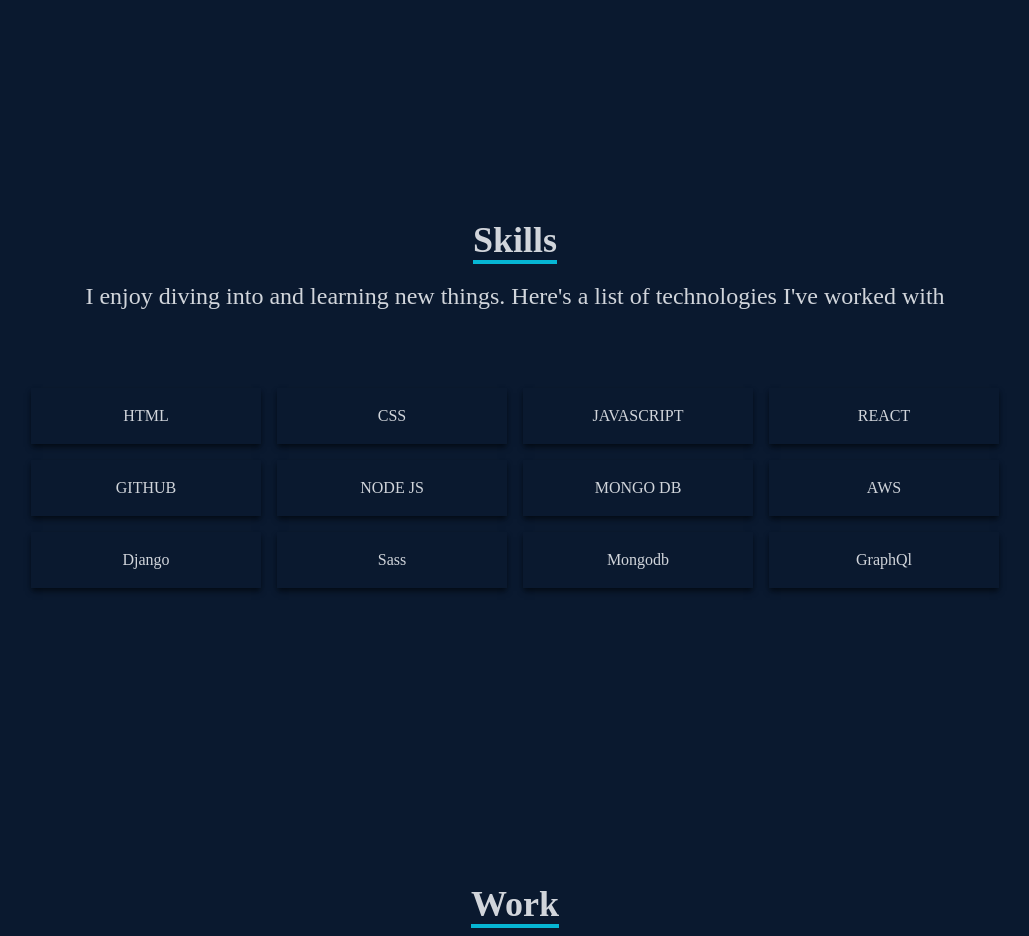
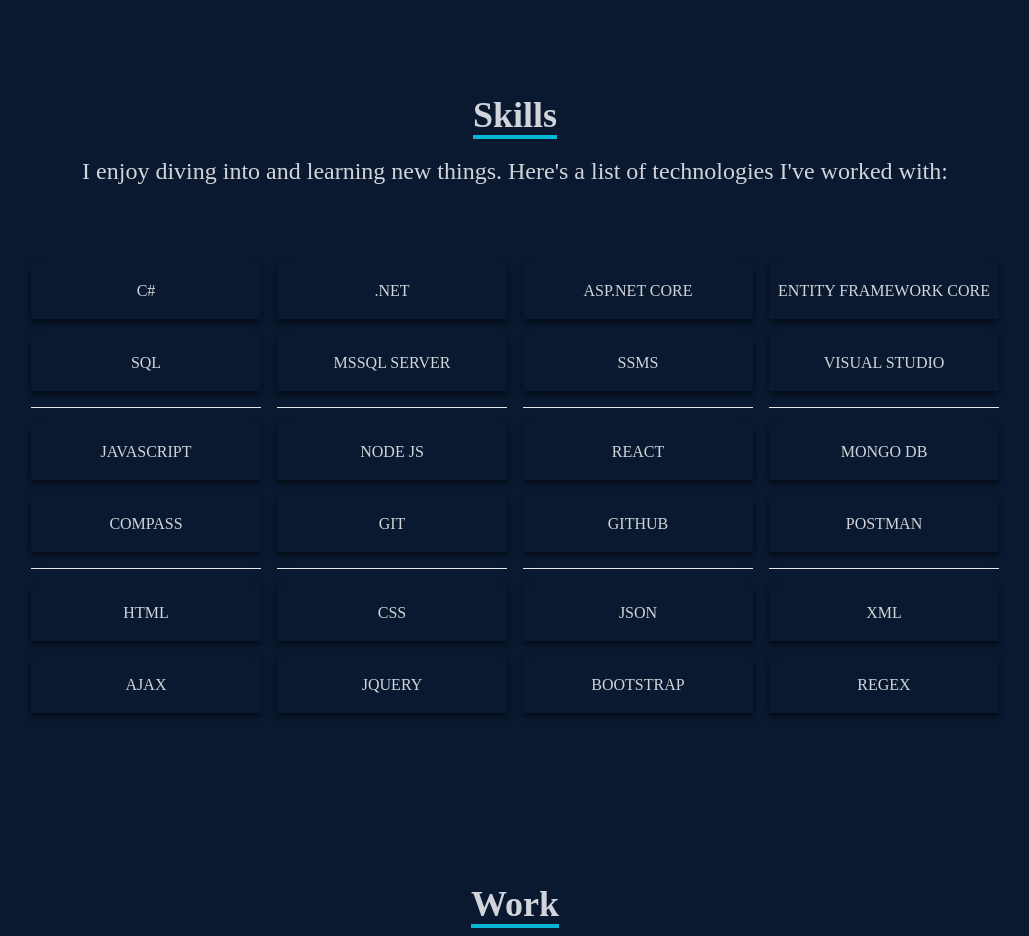
Before and after one commit to BozhidarChervenkov/PortfolioCV, a React (Create React App) app in the folder PortfolioCV/: page / in a window 1280 px wide. Shown: the part 1580-2516 px from the top of the page, without its empty margins (125-1154 px from the left). Built offline with nearby package versions, Linux system fonts and the light colour scheme.

Commit message:
Skills page complete

```diff
--- a/PortfolioCV/src/components/Skills.jsx
+++ b/PortfolioCV/src/components/Skills.jsx
@@ -7,9 +7,65 @@
             <div className='max-w-[1000px] mx-auto p-4 flex flex-col justify-center w-full h-full'>
                 <div className=' w-full flex justify-center items-center flex-col mb-7'>
                     <p className='text-4xl font-bold inline border-b-4 border-cyan-500 text-center '>Skills</p>
-              <p className='py-4 text-2xl'>I enjoy diving into and learning new things. Here's a list of technologies I've worked with</p>
+                    <p className='py-4 text-2xl'>I enjoy diving into and learning new things. Here's a list of technologies I've worked with:</p>
                 </div>
                 <div className='w-full grid grid-cols-2 sm:grid-cols-4 gap-4 text-center py-8'>
+                    <div className='shadow-md shadow-[#040c16] hover:scale-110 duration-500'>
+                        <p className='my-4'>C#</p>
+                    </div>
+                    <div className='shadow-md shadow-[#040c16] hover:scale-110 duration-500'>
+                        <p className='my-4'>.NET</p>
+                    </div>
+                    <div className='shadow-md shadow-[#040c16] hover:scale-110 duration-500'>
+                        <p className='my-4'>ASP.NET CORE</p>
+                    </div>
+                    <div className='shadow-md shadow-[#040c16] hover:scale-110 duration-500'>
+                        <p className='my-4'>ENTITY FRAMEWORK CORE</p>
+                    </div>
+                    <div className='shadow-md shadow-[#040c16] hover:scale-110 duration-500'>
+                        <p className='my-4'>SQL</p>
+                    </div>
+                    <div className='shadow-md shadow-[#040c16] hover:scale-110 duration-500'>
+                        <p className='my-4'>MSSQL SERVER</p>
+                    </div>
+                    <div className='shadow-md shadow-[#040c16] hover:scale-110 duration-500'>
+                        <p className='my-4'>SSMS</p>
+                    </div>
+                    <div className='shadow-md shadow-[#040c16] hover:scale-110 duration-500'>
+                        <p className='my-4'>VISUAL STUDIO</p>
+                    </div>
+                    <hr />
+                    <hr />
+                    <hr />
+                    <hr />
+                    <div className='shadow-md shadow-[#040c16] hover:scale-110 duration-500'>
+                        <p className='my-4'>JAVASCRIPT</p>
+                    </div>
+                    <div className='shadow-md shadow-[#040c16] hover:scale-110 duration-500'>
+                        <p className='my-4'>NODE JS</p>
+                    </div>
+                    <div className='shadow-md shadow-[#040c16] hover:scale-110 duration-500'>
+                        <p className='my-4'>REACT</p>
+                    </div>
+                    <div className='shadow-md shadow-[#040c16] hover:scale-110 duration-500'>
+                        <p className='my-4'>MONGO DB</p>
+                    </div>
+                    <div className='shadow-md shadow-[#040c16] hover:scale-110 duration-500'>
+                        <p className='my-4'>COMPASS</p>
+                    </div>
+                    <div className='shadow-md shadow-[#040c16] hover:scale-110 duration-500'>
+                        <p className='my-4'>GIT</p>
+                    </div>
+                    <div className='shadow-md shadow-[#040c16] hover:scale-110 duration-500'>
+                        <p className='my-4'>GITHUB</p>
+                    </div>
+                    <div className='shadow-md shadow-[#040c16] hover:scale-110 duration-500'>
+                        <p className='my-4'>POSTMAN</p>
+                    </div>
+                    <hr />
+                    <hr />
+                    <hr />
+                    <hr />
                     <div className='shadow-md shadow-[#040c16] hover:scale-110 duration-500'>
                         <p className='my-4'>HTML</p>
                     </div>
@@ -17,34 +73,23 @@
                         <p className='my-4'>CSS</p>
                     </div>
                     <div className='shadow-md shadow-[#040c16] hover:scale-110 duration-500'>
-                  <p className='my-4'>JAVASCRIPT</p>
+                        <p className='my-4'>JSON</p>
                     </div>
                     <div className='shadow-md shadow-[#040c16] hover:scale-110 duration-500'>
-                  <p className='my-4'>REACT</p>
+                        <p className='my-4'>XML</p>
+                    </div>
+
+                    <div className='shadow-md shadow-[#040c16] hover:scale-110 duration-500'>
+                        <p className='my-4'>AJAX</p>
                     </div>
                     <div className='shadow-md shadow-[#040c16] hover:scale-110 duration-500'>
-                  <p className='my-4'>GITHUB</p>
+                        <p className='my-4'>JQUERY</p>
                     </div>
                     <div className='shadow-md shadow-[#040c16] hover:scale-110 duration-500'>
-                  <p className='my-4'>NODE JS</p>
+                        <p className='my-4'>BOOTSTRAP</p>
                     </div>
                     <div className='shadow-md shadow-[#040c16] hover:scale-110 duration-500'>
-                  <p className='my-4'>MONGO DB</p>
-              </div>
-              <div className='shadow-md shadow-[#040c16] hover:scale-110 duration-500'>
-                  <p className='my-4'>AWS</p>
-              </div>
-              <div className='shadow-md shadow-[#040c16] hover:scale-110 duration-500'>
-                  <p className='my-4'>Django</p>
-              </div>
-              <div className='shadow-md shadow-[#040c16] hover:scale-110 duration-500'>
-                  <p className='my-4'>Sass</p>
-              </div>
-              <div className='shadow-md shadow-[#040c16] hover:scale-110 duration-500'>
-                  <p className='my-4'>Mongodb</p>
-              </div>
-              <div className='shadow-md shadow-[#040c16] hover:scale-110 duration-500'>
-                  <p className='my-4'>GraphQl</p>
+                        <p className='my-4'>REGEX</p>
                     </div>
                 </div>
             </div>
```
Lines whose indentation alone changed are shown as unchanged.
